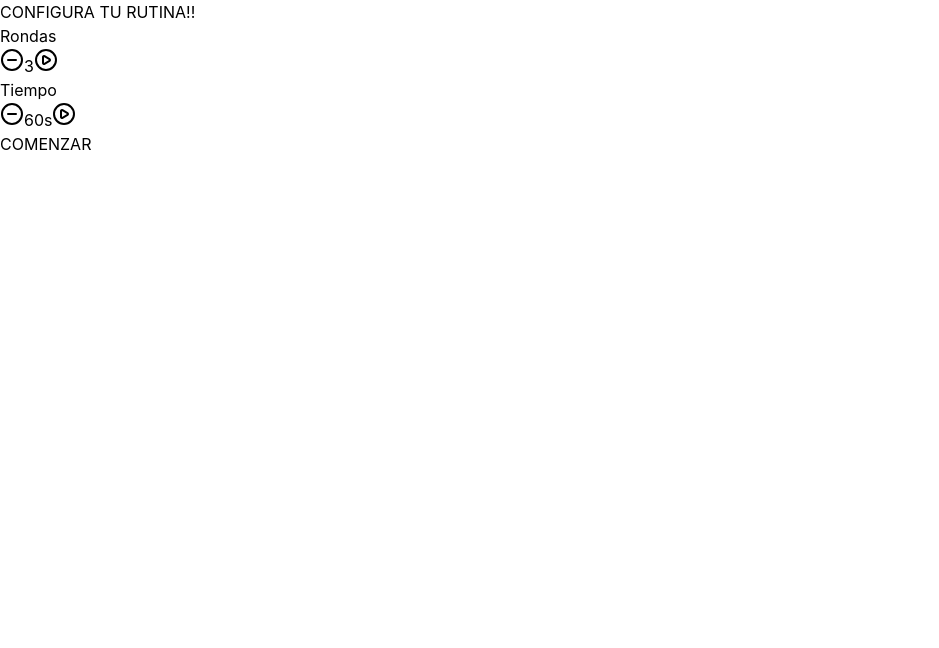
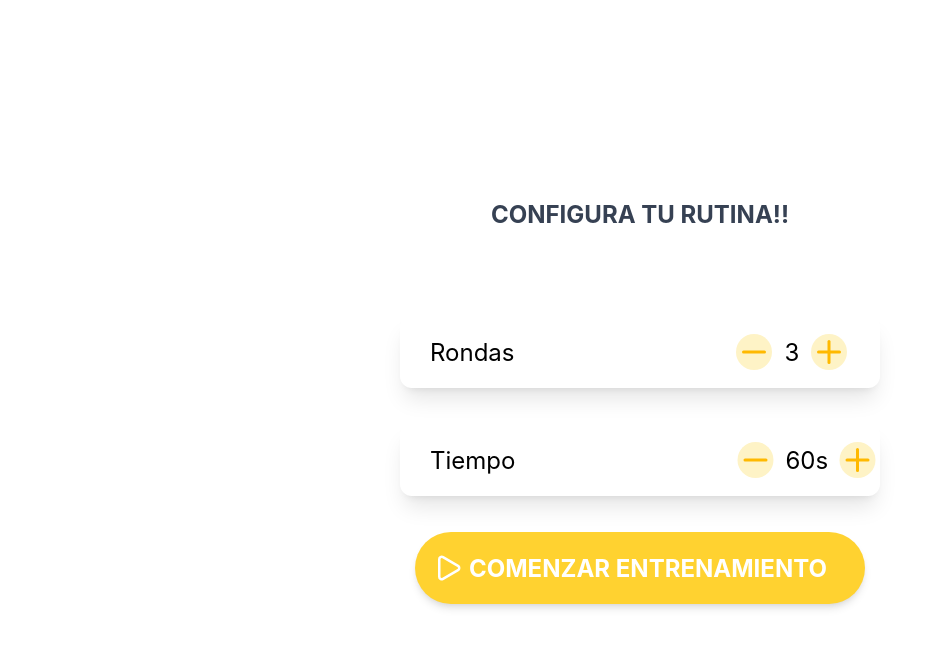
Before and after one commit to JesusLeos16/ProyectoModuloDosFS, a React (Vite) app: page / in a window 1280 px wide. Shown: the top 648 px of the page, without its empty margins (0-939 px from the left). Built offline with nearby package versions, Linux system fonts and the light colour scheme.

Commit message:
Agrega estilos a pantalla de configuracion de rutina
Se agregan estilos a los componentes de el atomo MensajeTexto, la mulecula PanelControl y al TimerDeportivo

```diff
--- a/src/components/Pages/TimerDeportivo.jsx
+++ b/src/components/Pages/TimerDeportivo.jsx
@@ -3,7 +3,7 @@ import { useState, useEffect } from "react";
 import PanelControl from "../molecules/PanelControl";
 import BotonInicio from "../atoms/BotonInicio";
 import MensajeTexto from "../atoms/MensajeTexto";
-import { BeakerIcon,Play} from "lucide-react";
+import { BeakerIcon, Play } from "lucide-react";
 export default function TimerDeportivo() {
   const [rondasTotales, setRondasTotales] = useState(3);
   const [tiempoRonda, setTiempoRonda] = useState(60);
@@ -36,15 +36,14 @@ export default function TimerDeportivo() {
 
   const pausarEntrenamiento = () => {
     setCorriendo(false);
-
   };
   const reanudarEntrenamiento = () => {
     setCorriendo(true);
   };
 
   const mensajillo = () => {
-    if(corriendo == false && fase !="configurando"){
-      return "ENTRENAMIENTO PAUSADO"
+    if (corriendo == false && fase != "configurando") {
+      return "ENTRENAMIENTO PAUSADO";
     }
 
     switch (fase) {
@@ -88,8 +87,8 @@ export default function TimerDeportivo() {
 
   if (fase == "configurando") {
     return (
-
-      <div>
+      <div className="flex flex-col items-center justify-center min-h-screen overflow-hidden bg-white">
+        <div className="flex flex-col items-center gap-6 md:scale-125 lg:scale-150 origin-center">
           <MensajeTexto mensaje={mensajillo()} />
           {/* rondas */}
           <PanelControl
@@ -108,7 +107,13 @@ export default function TimerDeportivo() {
             Tiempo={true}
           />
 
-        <button onClick={iniciarEntrenamiento}>COMENZAR</button>
+          <div className="flex gap-1 font-bold bg-amber-300 shadow-md text-white p-3 text-center w-75 rounded-full active:scale-95 transition-all duration-200 hover:shadow-amber-400 ">
+            <Play className="w-5" />
+            <button onClick={iniciarEntrenamiento}>
+              COMENZAR ENTRENAMIENTO
+            </button>
+          </div>
+        </div>
       </div>
     );
   }
@@ -119,7 +124,9 @@ export default function TimerDeportivo() {
         className={`${fase == "preparacion" ? "bg-amber-300" : ""} ${fase == "entrenando" ? "bg-emerald-400 text-black" : ""}`}
       >
         <MensajeTexto
-          mensaje={corriendo ? `${mensajillo()}` : "REANUDA EL ENTRENAMIENTO HUEVON"}
+          mensaje={
+            corriendo ? `${mensajillo()}` : "REANUDA EL ENTRENAMIENTO HUEVON"
+          }
         />
         <h1>{tiempo}</h1>
         <h2>Ronda: {rondaActual}</h2>
--- a/src/components/atoms/MensajeTexto.jsx
+++ b/src/components/atoms/MensajeTexto.jsx
@@ -1,5 +1,5 @@
 export default function MensajeTexto({mensaje}){
     return(
-        <p>{mensaje}</p>
+        <p className="text-gray-700 font-bold mb-8">{mensaje}</p>
     )
 }
--- a/src/components/molecules/PanelControl.jsx
+++ b/src/components/molecules/PanelControl.jsx
@@ -1,21 +1,20 @@
-import { Circle } from "lucide-react";
-import {PlayCircleIcon,MinusCircleIcon} from "lucide-react";
+import {PlusIcon,MinusIcon, Plus} from "lucide-react";
 export default function PanelControl({titulo,valor, Suma, Resta, Tiempo}){
     return(
-        <div>
-            <span>{titulo}</span>
-            <div>
-                <button onClick={Resta}>
-                    <MinusCircleIcon/>
+            <div className="flex gap-2 shadow-lg rounded-lg p-3 w-80">
+                <span className=" pl-2 pr-35">{titulo}</span>
+                <button onClick={Resta} >
+                    <MinusIcon
+                    className=" bg-amber-100 rounded-2xl text-amber-400 hover:bg-amber-00 active:scale-95 transition-all duration-200hover:shadow-md hover:text-amber-50 hover:bg-amber-400"/>
                 </button>
                 <span>
                     {valor}{Tiempo?'s':''}
                 </span>
                 <button
                 onClick={Suma}>
-                    <PlayCircleIcon/>
+                    <PlusIcon
+                    className="bg-amber-100 rounded-2xl text-amber-400 active:scale-95 transition-all duration-200 hover:shadow-md hover:bg-amber-00  hover:text-amber-50 hover:bg-amber-400"/>
                 </button>
             </div>
-        </div>
     )
 }
```
Lines whose indentation alone changed are shown as unchanged.
